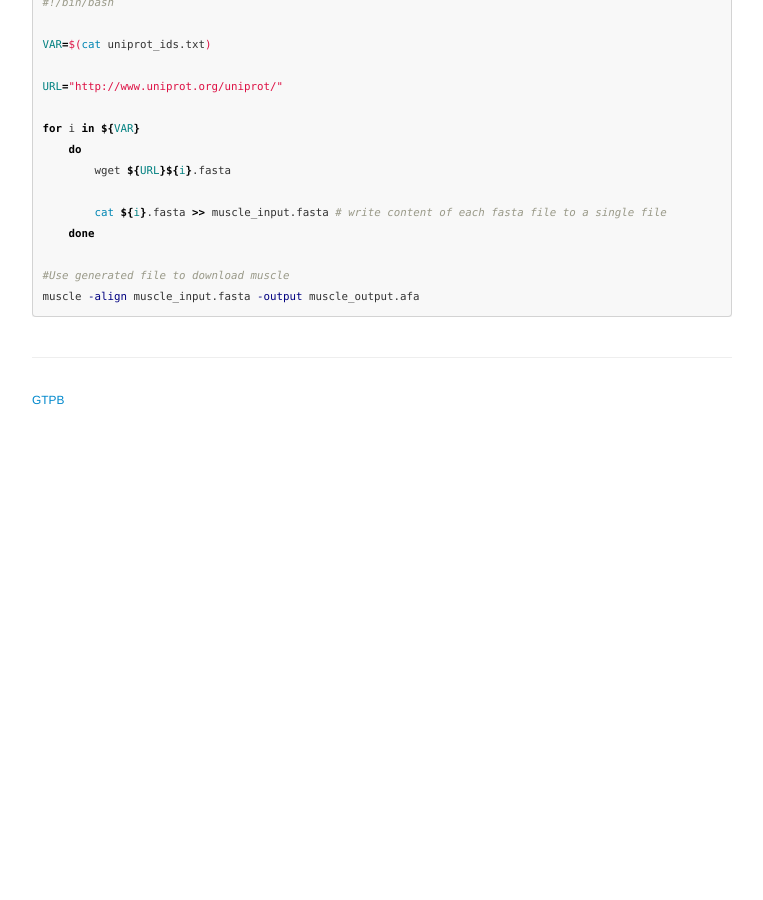
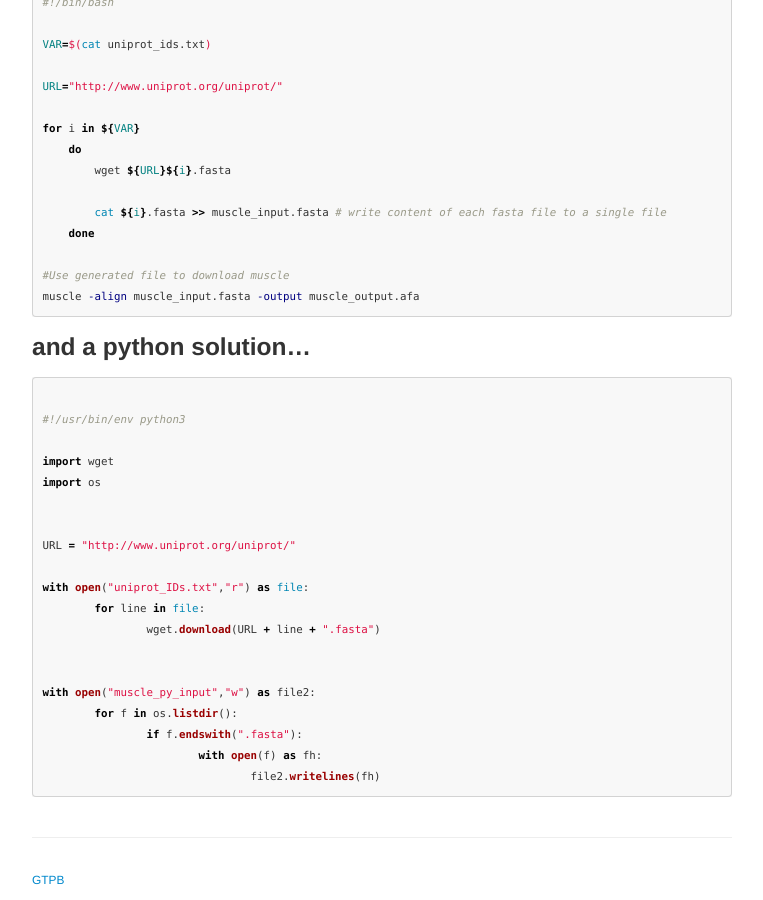
Before and after one commit to GTPB/IBB21, a Jekyll site: the page built from pages/Solution_1.md, in a window 1280 px wide and 900 px high, scrolled down 595 px. Shown: the whole window, without its empty margins (258-1021 px from the left). Built offline with Jekyll 4.4.1, drawn with Linux system fonts in a browser that asks for light colours; our own code applies the rules of GitHub Pages for plain Markdown files; before the commit the page ends 1015 px from its top, so only the background shows below that.

Commit message:
add python solution for exercise 1

````diff
--- a/pages/Solution_1.md
+++ b/pages/Solution_1.md
@@ -35,3 +35,27 @@ for i in ${VAR}
 #Use generated file to download muscle
 muscle -align muscle_input.fasta -output muscle_output.afa
 ```
+
+### and a python solution...
+
+```python
+
+#!/usr/bin/env python3
+
+import wget
+import os
+
+
+URL = "http://www.uniprot.org/uniprot/"
+
+with open("uniprot_IDs.txt","r") as file:
+ 	for line in file:
+ 		wget.download(URL + line + ".fasta")
+
+
+with open("muscle_py_input","w") as file2:
+	for f in os.listdir():
+		if f.endswith(".fasta"):
+			with open(f) as fh:
+				file2.writelines(fh)
+```
````
